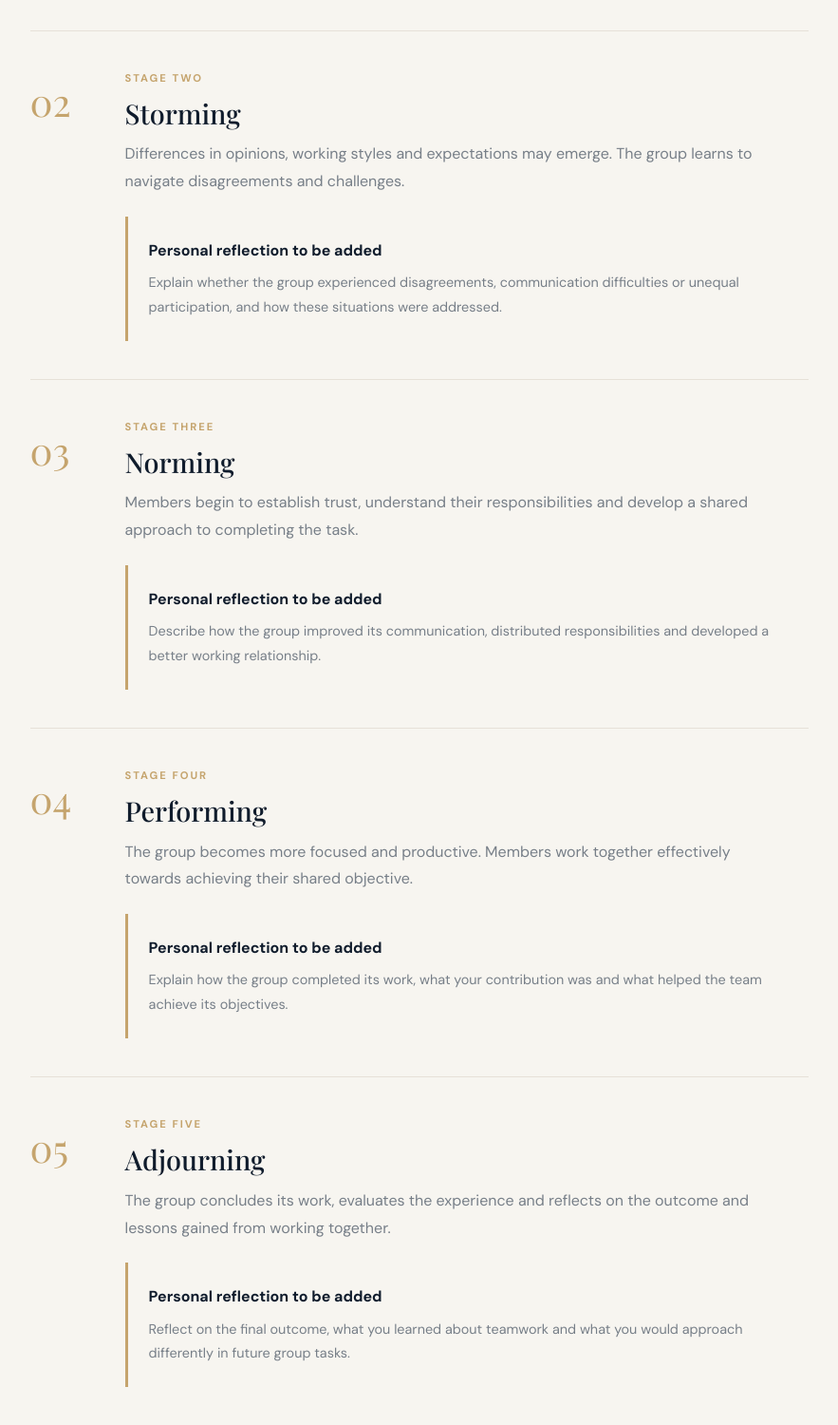
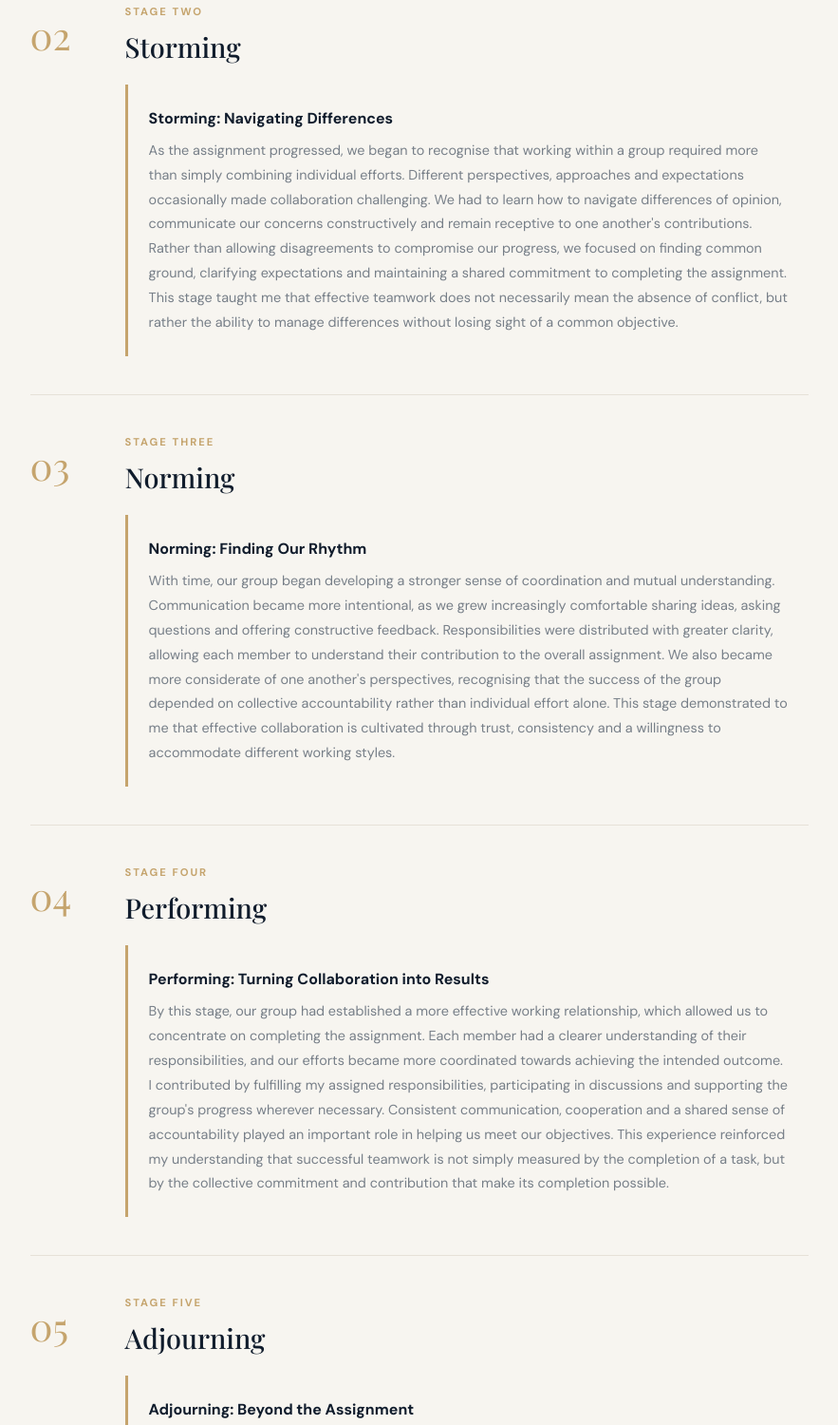
Before and after one commit to amantlerahab/amantle-digital.portfolio, a plain HTML site: page group-work.html in a window 1280 px wide. Shown: the part 1456-2956 px from the top of the page at 95% size, without its empty margins (198-1081 px from the left). Drawn offline with nearby package versions, Linux system fonts and the light colour scheme.

Commit message:
Update group-work.html

```diff
--- a/group-work.html
+++ b/group-work.html
@@ -62,11 +62,6 @@
                     <div>
                         <p class="stage-label">STAGE ONE</p>
                         <h2>Forming</h2>
-                        <p class="stage-description">
-                            The beginning of the group's journey. Members
-                            meet, become familiar with one another, discuss
-                            the task and establish initial expectations.
-                        </p>
 
 <div class="reflection-placeholder">
     <strong>Forming: Establishing the Foundation</strong>
@@ -91,20 +86,25 @@
                     <div>
                         <p class="stage-label">STAGE TWO</p>
                         <h2>Storming</h2>
-                        <p class="stage-description">
-                            Differences in opinions, working styles and
-                            expectations may emerge. The group learns to
-                            navigate disagreements and challenges.
-                        </p>
+
 <div class="reflection-placeholder">
-                            <strong>Personal reflection to be added</strong>
+    <strong>Storming: Navigating Differences</strong>
     <p>
-                                Explain whether the group experienced
-                                disagreements, communication difficulties
-                                or unequal participation, and how these
-                                situations were addressed.
+        As the assignment progressed, we began to recognise that working
+        within a group required more than simply combining individual
+        efforts. Different perspectives, approaches and expectations
+        occasionally made collaboration challenging. We had to learn
+        how to navigate differences of opinion, communicate our concerns
+        constructively and remain receptive to one another's contributions.
+        Rather than allowing disagreements to compromise our progress,
+        we focused on finding common ground, clarifying expectations and
+        maintaining a shared commitment to completing the assignment.
+        This stage taught me that effective teamwork does not necessarily
+        mean the absence of conflict, but rather the ability to manage
+        differences without losing sight of a common objective.
     </p>
 </div>
+
                     </div>
                 </article>
 
@@ -113,19 +113,27 @@
                     <div>
                         <p class="stage-label">STAGE THREE</p>
                         <h2>Norming</h2>
-                        <p class="stage-description">
-                            Members begin to establish trust, understand
-                            their responsibilities and develop a shared
-                            approach to completing the task.
-                        </p>
+
+
 <div class="reflection-placeholder">
-                            <strong>Personal reflection to be added</strong>
+    <strong>Norming: Finding Our Rhythm</strong>
     <p>
-                                Describe how the group improved its
-                                communication, distributed responsibilities
-                                and developed a better working relationship.
+        With time, our group began developing a stronger sense of
+        coordination and mutual understanding. Communication became
+        more intentional, as we grew increasingly comfortable sharing
+        ideas, asking questions and offering constructive feedback.
+        Responsibilities were distributed with greater clarity,
+        allowing each member to understand their contribution to
+        the overall assignment. We also became more considerate of
+        one another's perspectives, recognising that the success
+        of the group depended on collective accountability rather
+        than individual effort alone. This stage demonstrated to me
+        that effective collaboration is cultivated through trust,
+        consistency and a willingness to accommodate different
+        working styles.
     </p>
 </div>
+
                     </div>
                 </article>
 
@@ -134,19 +142,28 @@
                     <div>
                         <p class="stage-label">STAGE FOUR</p>
                         <h2>Performing</h2>
-                        <p class="stage-description">
-                            The group becomes more focused and productive.
-                            Members work together effectively towards
-                            achieving their shared objective.
-                        </p>
+
+
 <div class="reflection-placeholder">
-                            <strong>Personal reflection to be added</strong>
+    <strong>Performing: Turning Collaboration into Results</strong>
     <p>
-                                Explain how the group completed its work,
-                                what your contribution was and what helped
-                                the team achieve its objectives.
+        By this stage, our group had established a more effective
+        working relationship, which allowed us to concentrate on
+        completing the assignment. Each member had a clearer
+        understanding of their responsibilities, and our efforts
+        became more coordinated towards achieving the intended
+        outcome. I contributed by fulfilling my assigned
+        responsibilities, participating in discussions and
+        supporting the group's progress wherever necessary.
+        Consistent communication, cooperation and a shared sense
+        of accountability played an important role in helping us
+        meet our objectives. This experience reinforced my
+        understanding that successful teamwork is not simply
+        measured by the completion of a task, but by the collective
+        commitment and contribution that make its completion possible.
     </p>
 </div>
+
                     </div>
                 </article>
 
@@ -155,19 +172,29 @@
                     <div>
                         <p class="stage-label">STAGE FIVE</p>
                         <h2>Adjourning</h2>
-                        <p class="stage-description">
-                            The group concludes its work, evaluates the
-                            experience and reflects on the outcome and
-                            lessons gained from working together.
-                        </p>
+
 <div class="reflection-placeholder">
-                            <strong>Personal reflection to be added</strong>
+    <strong>Adjourning: Beyond the Assignment</strong>
     <p>
-                                Reflect on the final outcome, what you
-                                learned about teamwork and what you would
-                                approach differently in future group tasks.
+        Completing the assignment marked the conclusion of a process
+        that taught me valuable lessons about collaboration,
+        responsibility and interpersonal dynamics. Beyond the
+        academic outcome, I came to appreciate that effective
+        teamwork requires patience, adaptability, accountability
+        and respect for different perspectives. One of my greatest
+        takeaways was that individual competence becomes far more
+        meaningful when it is complemented by the ability to work
+        constructively with others. In future group assignments,
+        I would place greater emphasis on establishing expectations
+        early, maintaining consistent communication and addressing
+        challenges before they affect the group's progress. Ultimately,
+        this experience strengthened my appreciation for collective
+        effort and reminded me that meaningful results are often
+        achieved through the willingness of individuals to grow
+        together.
     </p>
 </div>
+
                     </div>
                 </article>
 
```
Lines whose indentation alone changed are shown as unchanged.
